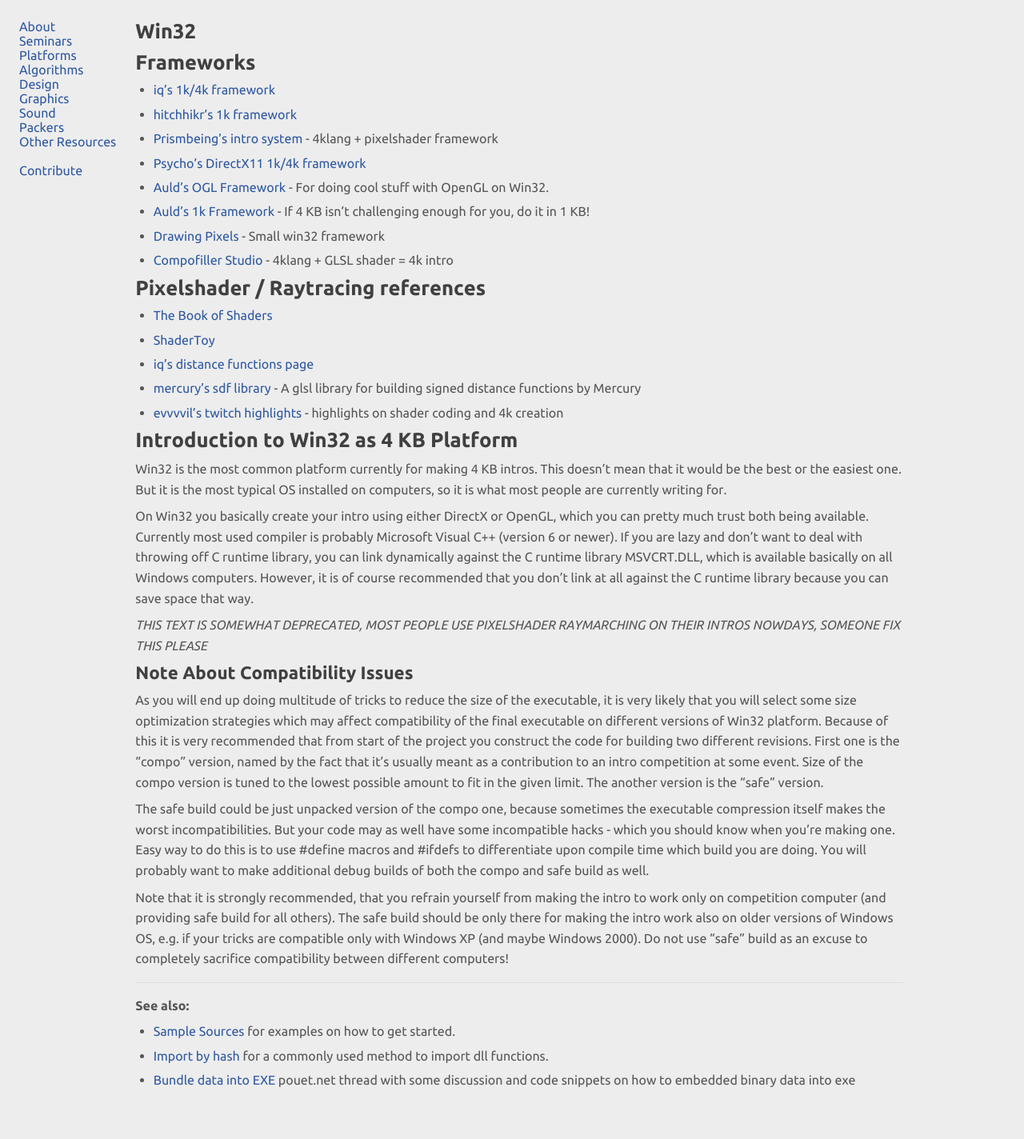
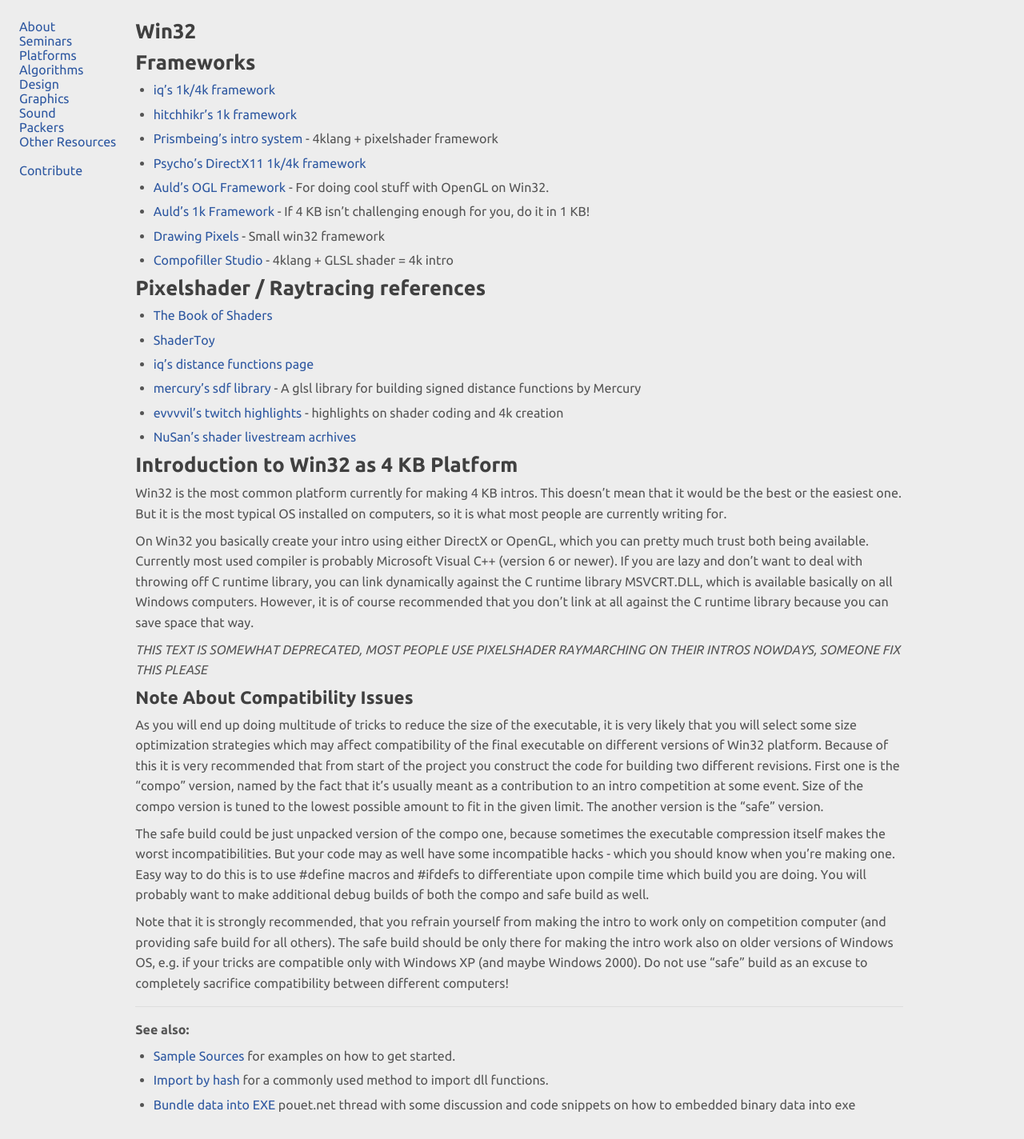
Before and after one commit to in4k/in4k.github.io, a Jekyll site: the page built from wiki/win32.markdown, in a window 1280 px wide. Shown: the whole page at 80% size. Built offline with Jekyll 4.4.1, drawn with Linux system fonts in a browser that asks for light colours; before the commit the page ends 1394 px from its top, so only the background shows below that.

Commit message:
Update win32.markdown

```diff
--- a/wiki/win32.markdown
+++ b/wiki/win32.markdown
@@ -21,6 +21,7 @@
 * [iq's distance functions page](https://www.iquilezles.org/www/articles/distfunctions/distfunctions.htm)
 * [mercury's sdf library](http://mercury.sexy/hg_sdf/) - A glsl library for building signed distance functions by Mercury
 * [evvvvil's twitch highlights](https://www.twitch.tv/evvvvil_/videos) - highlights on shader coding and 4k creation
+* [NuSan's shader livestream acrhives](https://www.youtube.com/channel/UCdiiD1ukw39XTRj9h6LKCeQ/videos)
 
 # Introduction to Win32 as 4 KB Platform
 
```
